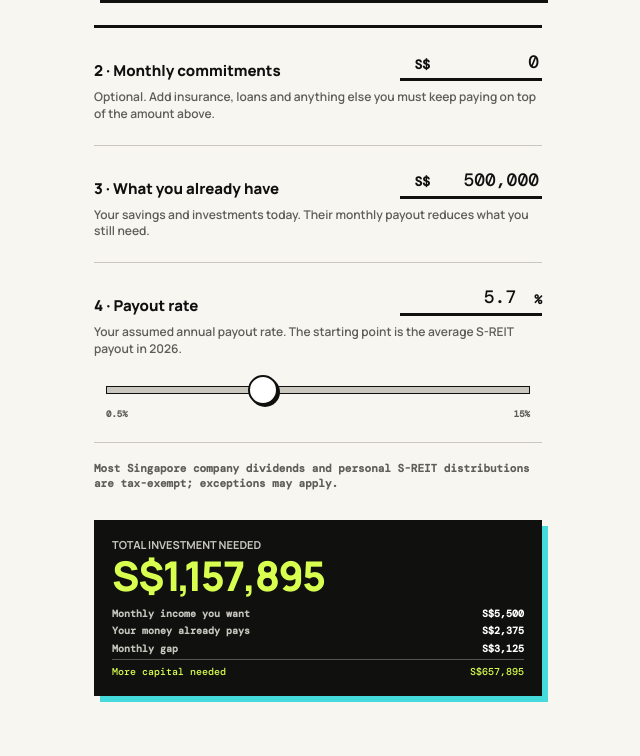
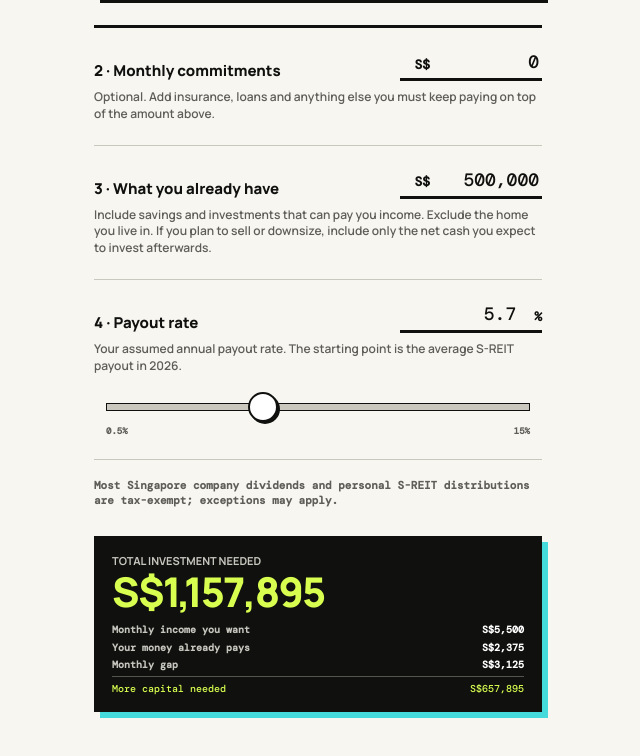
Before and after one commit to marcustayye93/gethowmuch.net, a plain HTML site: page dividends/index.html in a window 1280 px wide. Shown: the part 719-1475 px from the top of the page, without its empty margins (322-962 px from the left). Drawn offline with nearby package versions, Linux system fonts and the light colour scheme.

Commit message:
Retirement calculator: state explicitly to exclude the home you live in from savings

```diff
--- a/dividends/index.html
+++ b/dividends/index.html
@@ -270,7 +270,7 @@
           <label class="field-title" for="assets">3 · What you already have</label>
           <div class="field-value"><span>S$</span><input id="assets" type="text" inputmode="numeric" value="500,000" aria-label="Savings and investments you already have"></div>
         </div>
-        <p class="field-helper">Your savings and investments today. Their monthly payout reduces what you still need.</p>
+        <p class="field-helper">Include savings and investments that can pay you income. Exclude the home you live in. If you plan to sell or downsize, include only the net cash you expect to invest afterwards.</p>
       </div>
 
       <div class="field">
```
